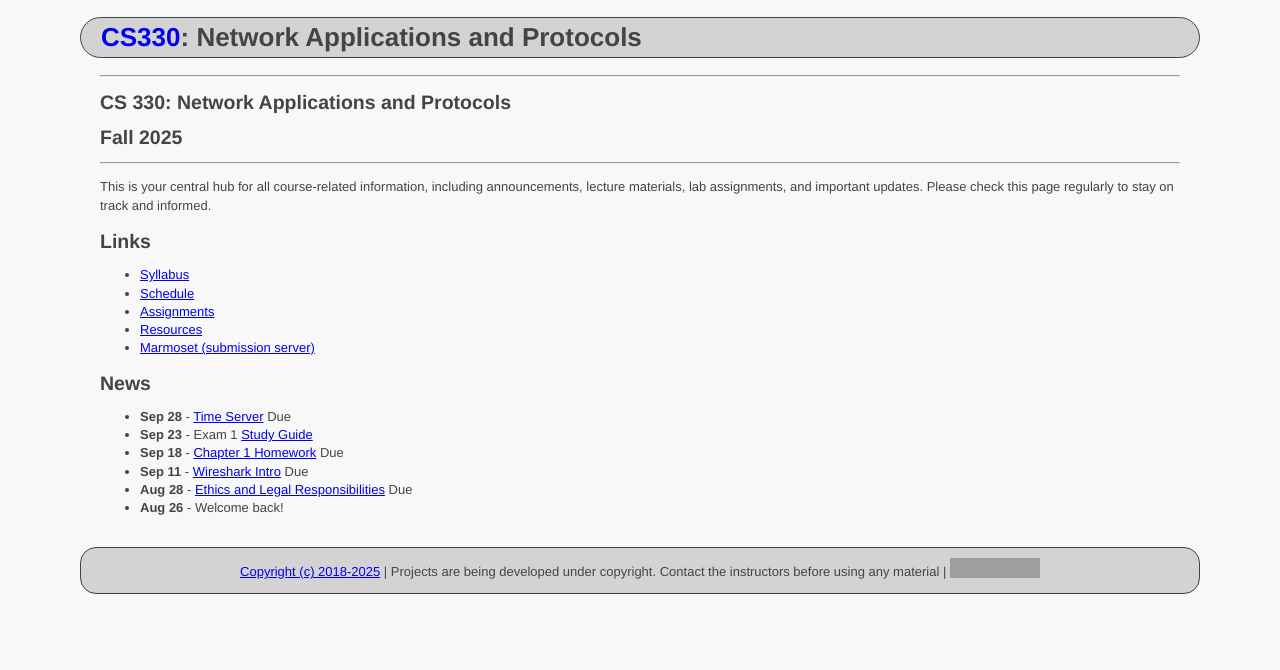
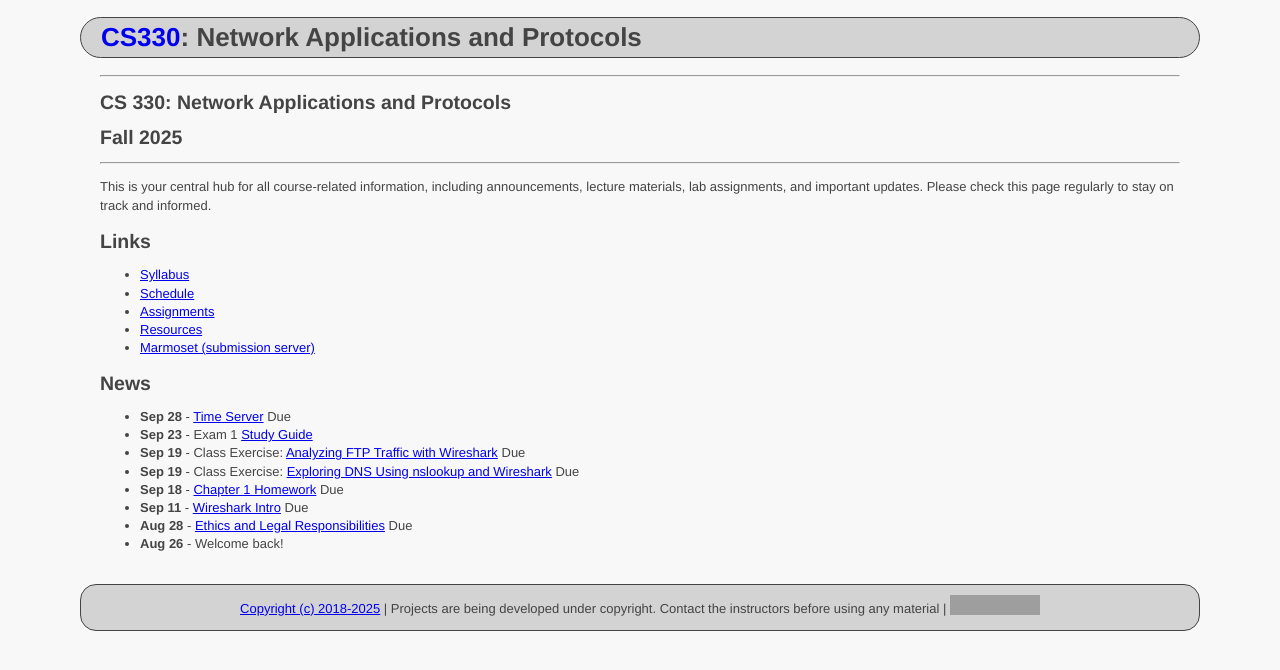
Before and after one commit to ycpcs/cs330-fall2025, a Jekyll site: the page built from index.md, in a window 1280 px wide. Shown: the top 670 px of the page. Built offline with Jekyll 4.4.1, drawn with Linux system fonts in a browser that asks for light colours; grey boxes are pictures that could not be loaded.

Commit message:
add class Exercises

```diff
--- a/index.md
+++ b/index.md
@@ -25,6 +25,8 @@ This is your central hub for all course-related information, including announcem
 ## News
 * **Sep 28** - [Time Server](assignments/time-server.html) Due
 * **Sep 23** - Exam 1 [Study Guide](schedule/exams/exam-1-guide.html)
+* **Sep 19** - Class Exercise: [Analyzing FTP Traffic with Wireshark](exercises/ftp.html) Due
+* **Sep 19** - Class Exercise: [Exploring DNS Using nslookup and Wireshark](exercises/dns.html) Due
 * **Sep 18** - [Chapter 1 Homework](assignments/chapter-1.html) Due
 * **Sep 11** - [Wireshark Intro](assignments/wireshark-intro.html) Due
 * **Aug 28** - [Ethics and Legal Responsibilities](assignments/ethics.html) Due
```
